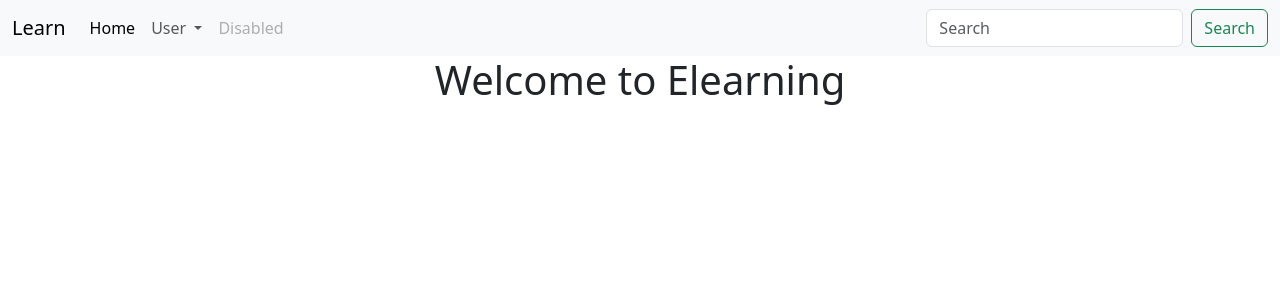
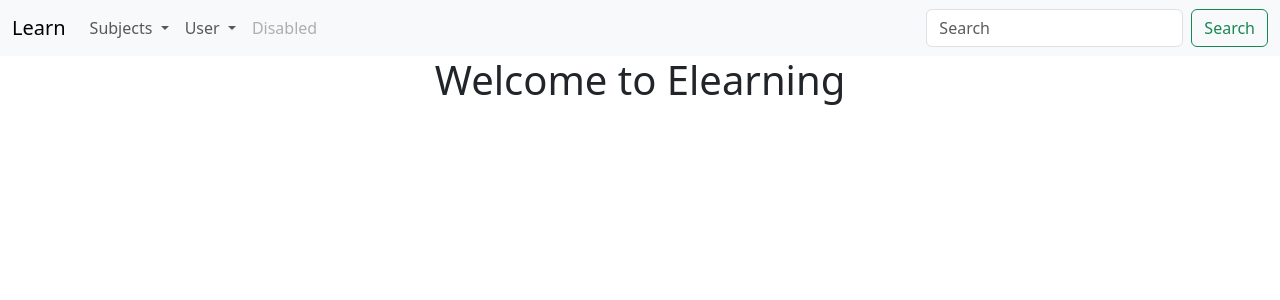
Before and after one commit to ishanshre/Django-E-learning-project, a Django app: page / in a window 1280 px wide. Shown: the top 300 px of the page. Run offline with Django 4.2, Linux system fonts and the light colour scheme; data that the repository does not hold is empty; some libraries are stand-ins or nearby versions.

Commit message:
feat: global subject access and subject detail     - create context_processors for get all subjects     - create a subject categories     - create a subject detial view and urls

```diff
--- /dev/null
+++ b/core/context_processors.py
@@ -0,0 +1,7 @@
+from core.models import Subject
+
+def get_subjects(request):
+    subjects = Subject.objects.all()
+    return {
+        'subjects':subjects
+    }
--- a/core/urls.py
+++ b/core/urls.py
@@ -5,4 +5,5 @@ app_name = "core"
 urlpatterns = [
     path("", views.index, name="index"),
     path("courses/manage", views.ManageCourseListView.as_view(), name="manage_course_list"),
+    path("subjects/<slug:slug>", views.SubjectDetailView.as_view(), name="subject_detail"),
 ]
--- a/core/views.py
+++ b/core/views.py
@@ -1,8 +1,9 @@
 from django.shortcuts import render
-from django.views.generic import ListView
+from django.views.generic import ListView, DetailView
+from django.views import View
 from django.contrib.auth.mixins import LoginRequiredMixin
 
-from core.models import Course
+from core.models import Course, Subject
 
 
 # Create your views here.
@@ -18,3 +19,12 @@ class ManageCourseListView(LoginRequiredMixin, ListView):
     def get_queryset(self):
         query = super().get_queryset()
         return query.filter(owner=self.request.user)
+
+
+class SubjectDetailView(DetailView):
+    model = Subject
+    context_object_name = "subject"
+    template_name = "subjects/subject.html"
+
+    def get_queryset(self):
+        return Subject.objects.filter(slug=self.kwargs['slug'])
--- a/elearn/settings.py
+++ b/elearn/settings.py
@@ -77,6 +77,7 @@ TEMPLATES = [
                 'django.template.context_processors.request',
                 'django.contrib.auth.context_processors.auth',
                 'django.contrib.messages.context_processors.messages',
+                'core.context_processors.get_subjects',
             ],
         },
     },
--- a/templates/base/navbar.html
+++ b/templates/base/navbar.html
@@ -6,8 +6,16 @@
       </button>
       <div class="collapse navbar-collapse" id="navbarSupportedContent">
         <ul class="navbar-nav me-auto mb-2 mb-lg-0">
-          <li class="nav-item">
-            <a class="nav-link active" aria-current="page" href="#">Home</a>
+          <li class="nav-item dropdown">
+            <a class="nav-link dropdown-toggle" href="#" role="button" data-bs-toggle="dropdown" aria-expanded="false">
+              Subjects
+            </a>
+
+            <ul class="dropdown-menu">
+              {% for subject in subjects %}
+              <li><a class="dropdown-item" href="{% url 'core:subject_detail' subject.slug %}">{{ subject }}</a></li>
+              {% endfor %}
+            </ul>
           </li>
           <li class="nav-item dropdown">
             <a class="nav-link dropdown-toggle" href="#" role="button" data-bs-toggle="dropdown" aria-expanded="false">
```
Also changed, not shown: templates/subjects/subject.html (added, +9 -0 lines).
